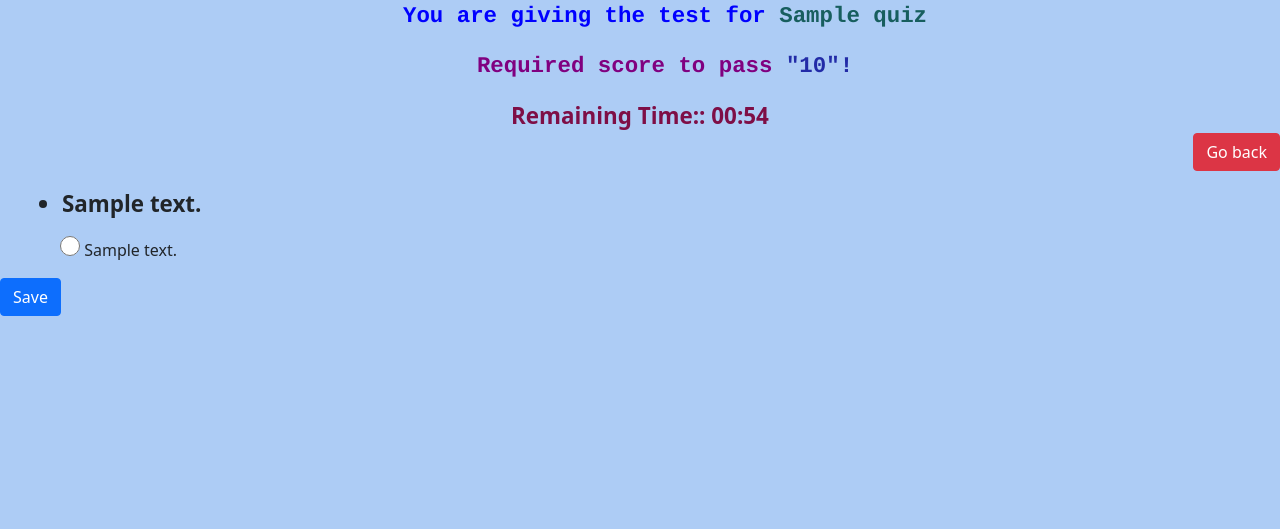
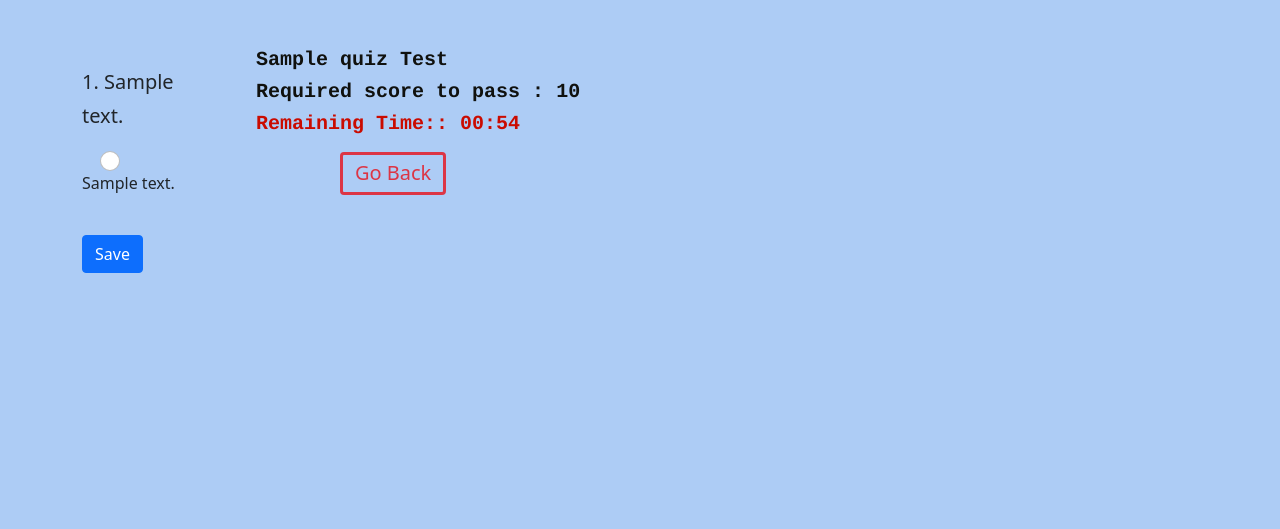
Before and after one commit to runingcoder/EntrancePreparationApp, a Django app: page /quizview/1 in a window 1280 px wide. Shown: the part 56-585 px from the top of that part. Run offline with Django 3.2, Linux system fonts and the light colour scheme; the first user in the database is signed in; tables that the repository leaves empty hold one stand-in row (Sample ...); the page is wider than the window, and the part outside it is not shown; some libraries are stand-ins or nearby versions.

Commit message:
Bit of form view changed and sidebar too

```diff
--- a/front/templates/quiz_view.html
+++ b/front/templates/quiz_view.html
@@ -1,21 +1,38 @@
 {% extends 'main.html' %} {% load static %} {% block content %}
 
-<p style="text-align:center;color:blue;font-weight:bold;font-size:1.4rem;">You are giving the test for <span style="color:rgb(23, 94, 94);font-weight:bold;font-size:1.4rem;">{{quiz.name}}   </span></p>
-<p style="text-align:center;color:purple;font-weight:bold;font-size:1.4rem;">Required score to pass<span style="color:rgb(34, 43, 167)">
-"{{quiz.required_score_to_pass}}"!</span></p>
-<div style="text-align:center;color:rgb(126, 14, 70);font-weight:bold;font-size:1.4rem;" id="timer-box"></div>
-<div style="text-align:right;">
-    <a href="javascript:history.go(-1)" style="text-align:center;" class="btn btn-danger">Go back</a>
-</div>
+<div class="container mt-5">
+    <div class="row">
+      <div class="col-sm-8">
+        <form id='quiz-form' class='mt-3 mb-3'>
+            {% csrf_token %}
+            <div id='quiz-box'></div>
+            <button onclick="myFunction()" type='submit' class='btn btn-primary mt-3'>Save</button>
+        </form>
+        <script>
+            function myFunction() {
+                document.getElementById("fixedsidebar").style.display="none";
+            }
+            </script>
 
 
-<form id='quiz-form' class='mt-3 mb-3'>
-    {% csrf_token %}
-    <div id='quiz-box'></div>
-    <button type='submit' class='btn btn-primary mt-3'>Save</button>
-</form>
-<div id="score-box"></div>
-<div id="result-box"></div>
+      </div>
+      <div class="col-sm-4" >
+          <div id="fixedsidebar" style="position:fixed">
+            <p class="h5" style="font-weight:bold"><span class="h5" style="font-weight:bold">{{quiz.name}}</span> Test</p>
+            <p class="h5" style="font-weight:bold">Required score to pass : <span class="h5" style="font-weight:bold">
+            {{quiz.required_score_to_pass}}</span></p>
+            <p class="h5" style="color:#CA0B00;font-weight:bold" id="timer-box"></p>
+            <div style="text-align:center;">
+                <a href="javascript:history.go(-1)" style="font-weight:bold;border-width:medium;text-align:center;" class="btn btn-outline-danger mt-2"><span class="h5">Go Back</span></a>
+            </div>
+        </div>
+    </div>
+    </div>
+
+  </div>
+  <div id="score-box"></div>
+  <div id="result-box"></div>
+
 {% block script %}
 
 <script src="{% static 'quiz.js' %}">
--- a/static/quiz.js
+++ b/static/quiz.js
@@ -47,6 +47,7 @@
             timerBox.innerHTML = ` Remaining Time:: <b>${displayMinutes}:${displaySeconds}</b>`
         }, 1000)
     }
+    let counter = 0;
     let data
     $.ajax({
             type: 'GET',
@@ -57,38 +58,40 @@
                 var myList = '<ul>';
                 data.forEach(el => {
                     for (const [question, answers] of Object.entries(el)) {
+                        counter++;
                         //pretty useful code
-                        quizBox.innerHTML +='<ul>' + `
+                        quizBox.innerHTML += `
 
 <div class ='mb-3'>
-<li><b>${question}</b></li>
+<b class="h5">${counter}. ${question}</b>
 </div>`
                         answers.forEach(answer => {
                             quizBox.innerHTML += `
 
+
 <div>
-<input  type ='radio' class ='ans' id = '${question}-${answer}' name ='${question}' value='${answer}'>
+<input  type ='radio' class ='ans form-check-input' id = '${question}-${answer}' name ='${question}' value='${answer}'>
 
-<label for='${question}'>${answer}</label>
+<label  class ='form-check-label' for='${question}'>${answer}</label>
 
 </div>
 
 <style>
 
 div.mb-3{
-    margin-left:30px;
 font-size:1.4rem;}
+
 input[type=radio] {
-    margin-left:60px;
     height:20px;
     width:20px;
+    margin-left:18px;
 }
 
 </style>
-
+<br>
 `
                         })
-                    }'</ul>'
+                    }
                 });
                 activateTimer(response.time)
             },
--- a/static/styles.css
+++ b/static/styles.css
@@ -30,6 +30,7 @@
 
 body {
     background-color: rgb(173, 204, 245);
+    /* background-color: white; */
     max-width: 100%;
     overflow-x: hidden;
 }
```
Also changed, not shown: front/admin.py (+10 -1 lines).
